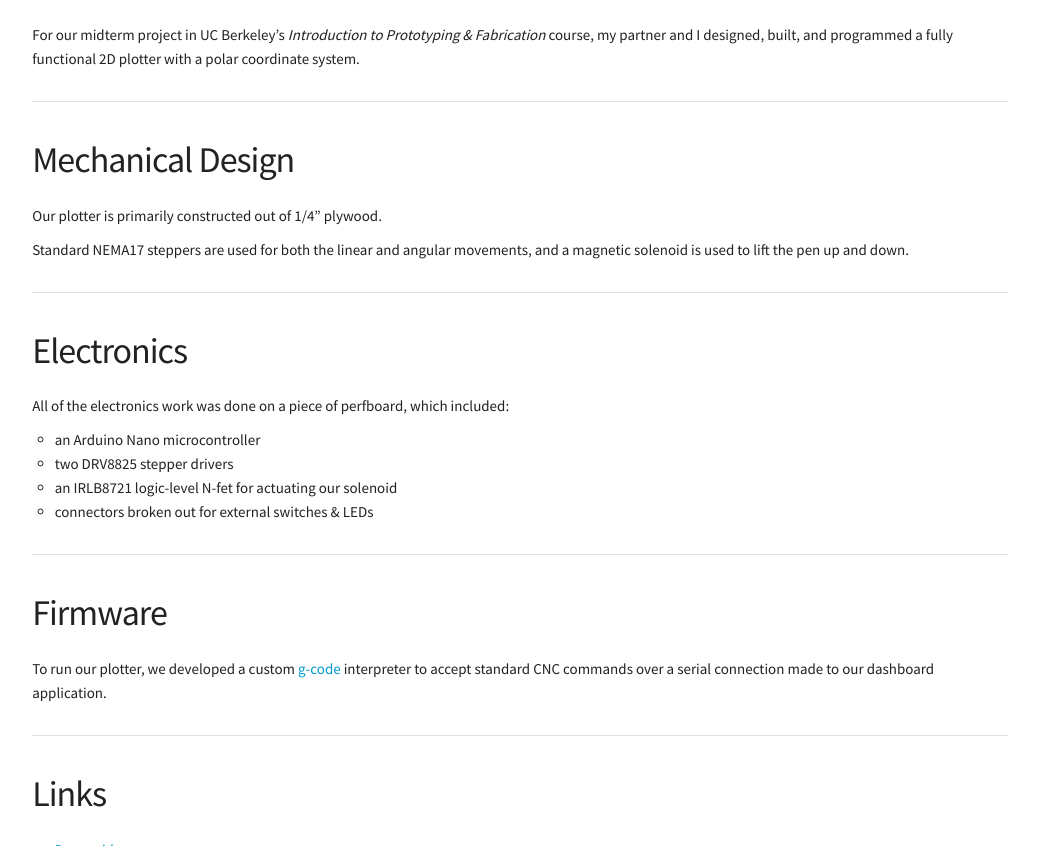
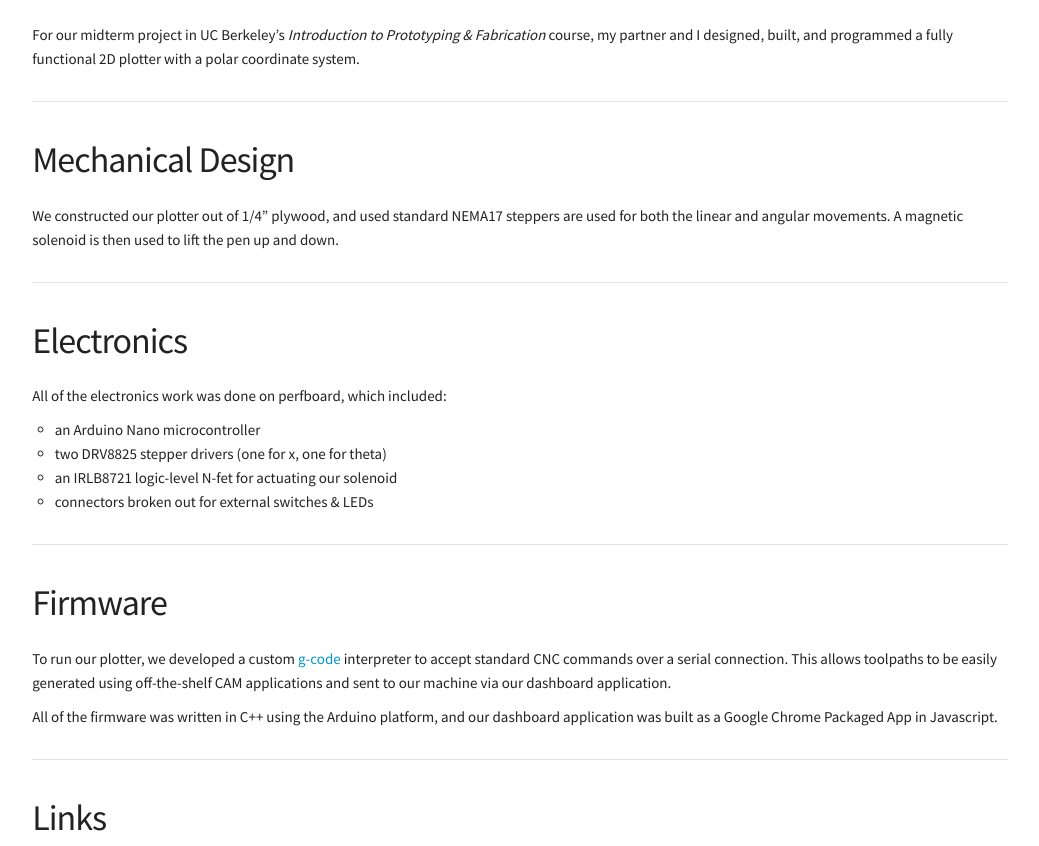
Before and after one commit to Bradman381/byco, a Jekyll site: the page built from _projects/drawingmachine.md, in a window 1280 px wide and 900 px high, scrolled down 987 px, cut to the strip 54-900 px from the top of the window. Shown: the whole strip, without its empty margins (120-1159 px from the left). Built offline with Jekyll 4.4.1, drawn with Linux system fonts in a browser that asks for light colours; comment, search, counter and statistics services are not loaded.

Commit message:
wording changes in drawing machine page

```diff
--- a/_projects/drawingmachine.md
+++ b/_projects/drawingmachine.md
@@ -14,17 +14,15 @@ For our midterm project in UC Berkeley's *Introduction to Prototyping & Fabricat
 
 ### Mechanical Design
 
-Our plotter is primarily constructed out of 1/4" plywood.
-
-Standard NEMA17 steppers are used for both the linear and angular movements, and a magnetic solenoid is used to lift the pen up and down.
+We constructed our plotter out of 1/4" plywood, and used standard NEMA17 steppers are used for both the linear and angular movements. A magnetic solenoid is then used to lift the pen up and down.
 
 ---
 
 ### Electronics
 
-All of the electronics work was done on a piece of perfboard, which included:
+All of the electronics work was done on perfboard, which included:
 - an Arduino Nano microcontroller
-- two DRV8825 stepper drivers
+- two DRV8825 stepper drivers (one for x, one for theta)
 - an IRLB8721 logic-level N-fet for actuating our solenoid
 - connectors broken out for external switches & LEDs
 
@@ -32,7 +30,9 @@ All of the electronics work was done on a piece of perfboard, which included:
 
 ### Firmware
 
-To run our plotter, we developed a custom [g-code](https://en.wikipedia.org/wiki/G-code) interpreter to accept standard CNC commands over a serial connection made to our dashboard application.
+To run our plotter, we developed a custom [g-code](https://en.wikipedia.org/wiki/G-code) interpreter to accept standard CNC commands over a serial connection. This allows toolpaths to be easily generated using off-the-shelf CAM applications and sent to our machine via our dashboard application.
+
+All of the firmware was written in C++ using the Arduino platform, and our dashboard application was built as a Google Chrome Packaged App in Javascript.
 
 ---
 
```
